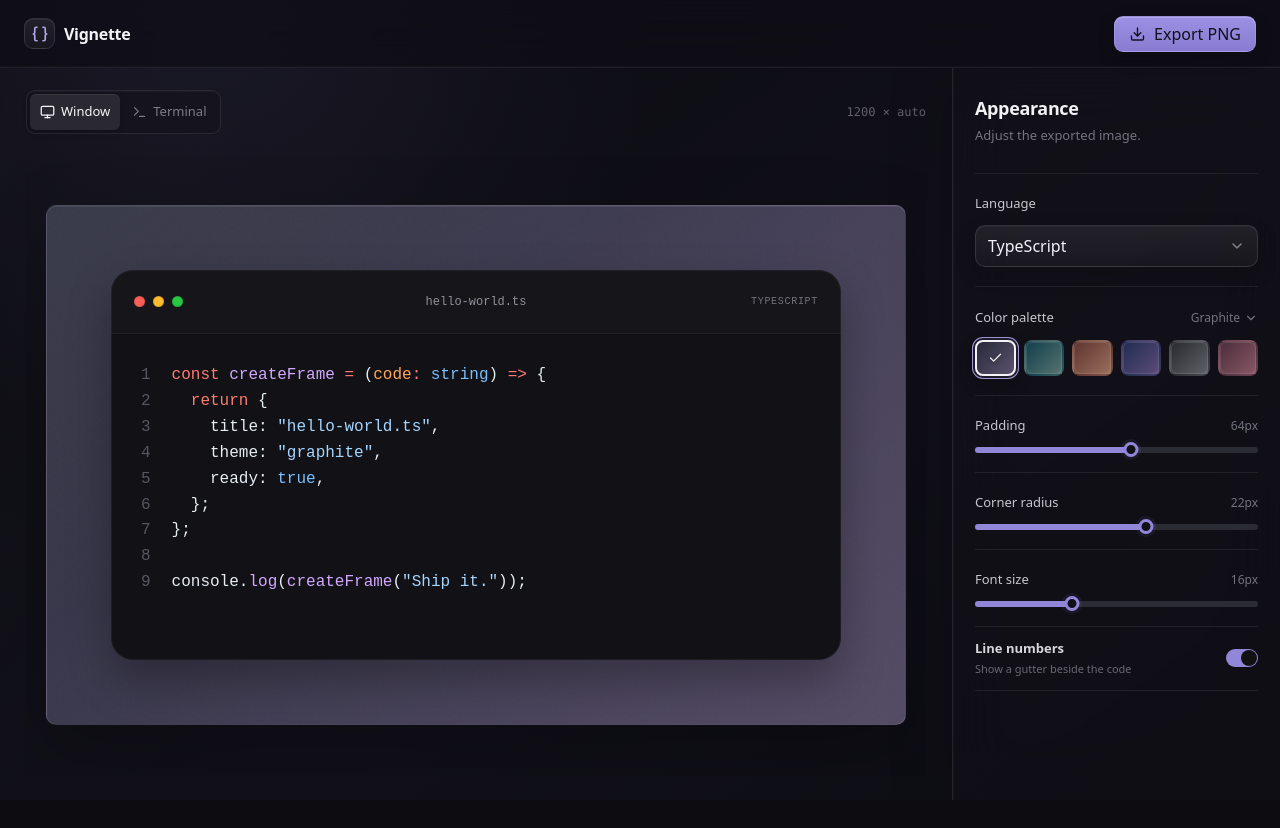
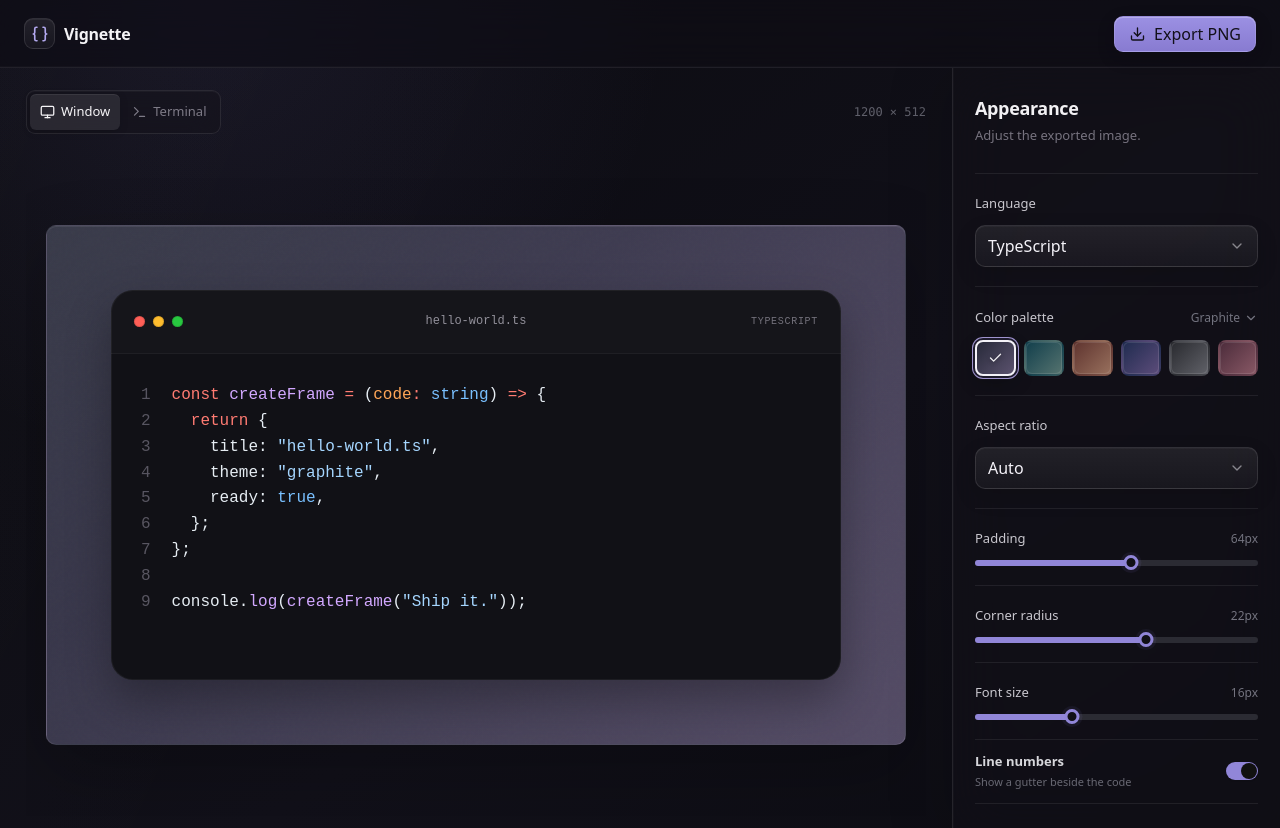
Before and after one commit to akadotsh/codeframe, a React (Vite) app: page / in a window 1280 px wide. Shown: the top 828 px of the page. Before the commit the page ends 800 px from the top, so only its background shows below. Built offline with nearby package versions, Linux system fonts and the light colour scheme.

Commit message:
feat: add export aspect ratio presets

```diff
--- a/src/App.tsx
+++ b/src/App.tsx
@@ -40,6 +40,16 @@ const languageIds: Record<string, "typescript" | "javascript" | "python" | "css"
   };
 const highlightTheme = "github-dark-default";
 const loadHighlighter = () => import("./highlighter").then((module) => module.highlighterPromise);
+const aspectRatios = [
+  { value: "auto", label: "Auto", ratio: null },
+  { value: "1:1", label: "Square · 1:1", ratio: 1 },
+  { value: "4:3", label: "Classic · 4:3", ratio: 4 / 3 },
+  { value: "3:2", label: "Photo · 3:2", ratio: 3 / 2 },
+  { value: "16:9", label: "Widescreen · 16:9", ratio: 16 / 9 },
+] as const;
+
+type AspectRatio = (typeof aspectRatios)[number]["value"];
+type PreviewMode = "window" | "terminal";
 
 function roundedRect(
   ctx: CanvasRenderingContext2D,
@@ -58,16 +68,29 @@ export function App() {
   const [showAllPalettes, setShowAllPalettes] = useState(false);
   const [language, setLanguage] = useState("TypeScript");
   const [code, setCode] = useState(samples.TypeScript);
-  const [mode, setMode] = useState<"window" | "terminal">("window");
+  const [mode, setMode] = useState<PreviewMode>("window");
   const [padding, setPadding] = useState(64);
   const [radius, setRadius] = useState(22);
   const [fontSize, setFontSize] = useState(16);
+  const [aspectRatio, setAspectRatio] = useState<AspectRatio>("auto");
   const [lineNumbers, setLineNumbers] = useState(true);
   const [title, setTitle] = useState("hello-world.ts");
   const [downloaded, setDownloaded] = useState(false);
   const palette = palettes[paletteIndex];
   const visiblePalettes = showAllPalettes ? palettes : palettes.slice(0, 6);
   const lines = useMemo(() => code.split("\n"), [code]);
+  const selectedAspectRatio = aspectRatios.find((option) => option.value === aspectRatio)!;
+  const frameMetrics = useMemo(() => {
+    const lineHeight = fontSize * 1.65;
+    const chromeHeight = 70;
+    const naturalCardHeight = Math.max(360, lines.length * lineHeight + chromeHeight + 76);
+    const naturalHeight = Math.ceil(naturalCardHeight + padding * 2);
+    const ratio = selectedAspectRatio.ratio;
+    const width = ratio ? Math.max(1200, Math.ceil(naturalHeight * ratio)) : 1200;
+    const height = ratio ? Math.ceil(width / ratio) : naturalHeight;
+
+    return { width, height, cardHeight: height - padding * 2, lineHeight, chromeHeight };
+  }, [fontSize, lines.length, padding, selectedAspectRatio.ratio]);
 
   const chooseLanguage = (next: string) => {
     const previousSample = samples[language];
@@ -84,11 +107,7 @@ export function App() {
       theme: highlightTheme,
     }).tokens;
     const scale = 2;
-    const width = 1200;
-    const lineHeight = fontSize * 1.65;
-    const chromeHeight = 70;
-    const cardHeight = Math.max(360, lines.length * lineHeight + chromeHeight + 76);
-    const height = cardHeight + padding * 2;
+    const { width, height, cardHeight, lineHeight, chromeHeight } = frameMetrics;
     const canvas = document.createElement("canvas");
     canvas.width = width * scale;
     canvas.height = height * scale;
@@ -181,38 +200,25 @@ export function App() {
           <span>Vignette</span>
         </a>
         <div className="topbar-actions">
-          <Button className="download-button" onClick={downloadPng} aria-live="polite">
-            {downloaded ? <Check /> : <Download />}
-            {downloaded ? "Exported" : "Export PNG"}
-          </Button>
+          <ExportButton downloaded={downloaded} onClick={downloadPng} />
         </div>
       </header>
 
       <section className="workspace">
         <div className="canvas-area">
           <div className="canvas-toolbar" aria-label="Preview type">
-            <div className="segmented">
-              <button
-                className={mode === "window" ? "active" : ""}
-                onClick={() => setMode("window")}
-              >
-                <Monitor /> Window
-              </button>
-              <button
-                className={mode === "terminal" ? "active" : ""}
-                onClick={() => setMode("terminal")}
-              >
-                <Terminal /> Terminal
-              </button>
-            </div>
-            <span className="canvas-size">1200 × auto</span>
+            <PreviewModeSelector mode={mode} onChange={setMode} />
+            <span className="canvas-size">
+              {frameMetrics.width} × {frameMetrics.height}
+            </span>
           </div>
           <div className="preview-wrap">
             <div
               className="preview-stage"
               style={{
                 background: `linear-gradient(135deg, ${palette.colors[0]}, ${palette.colors[1]})`,
-                padding: `${padding}px`,
+                padding: `${selectedAspectRatio.ratio ? Math.round(padding * 0.72) : padding}px`,
+                aspectRatio: selectedAspectRatio.ratio ?? undefined,
               }}
             >
               <div className="grain" aria-hidden="true" />
@@ -222,6 +228,7 @@ export function App() {
                   borderRadius: `${radius}px`,
                   background: palette.card,
                   color: palette.text,
+                  height: selectedAspectRatio.ratio ? "100%" : undefined,
                 }}
               >
                 <div className="window-bar">
@@ -320,6 +327,26 @@ export function App() {
               ))}
             </div>
           </div>
+          <div className="setting-group">
+            <label className="setting-label" htmlFor="aspect-ratio-select">
+              Aspect ratio
+            </label>
+            <Select
+              value={aspectRatio}
+              onValueChange={(next) => setAspectRatio(next as AspectRatio)}
+            >
+              <SelectTrigger id="aspect-ratio-select" className="select-trigger">
+                <SelectValue />
+              </SelectTrigger>
+              <SelectContent>
+                {aspectRatios.map((option) => (
+                  <SelectItem key={option.value} value={option.value}>
+                    {option.label}
+                  </SelectItem>
+                ))}
+              </SelectContent>
+            </Select>
+          </div>
           <RangeControl
             label="Padding"
             value={padding}
@@ -356,6 +383,34 @@ export function App() {
         </aside>
       </section>
     </main>
+  );
+}
+
+function ExportButton({ downloaded, onClick }: { downloaded: boolean; onClick: () => void }) {
+  return (
+    <Button className="download-button" onClick={onClick} aria-live="polite">
+      {downloaded ? <Check /> : <Download />}
+      {downloaded ? "Exported" : "Export PNG"}
+    </Button>
+  );
+}
+
+function PreviewModeSelector({
+  mode,
+  onChange,
+}: {
+  mode: PreviewMode;
+  onChange: (mode: PreviewMode) => void;
+}) {
+  return (
+    <div className="segmented">
+      <button className={mode === "window" ? "active" : ""} onClick={() => onChange("window")}>
+        <Monitor /> Window
+      </button>
+      <button className={mode === "terminal" ? "active" : ""} onClick={() => onChange("terminal")}>
+        <Terminal /> Terminal
+      </button>
+    </div>
   );
 }
 
```
